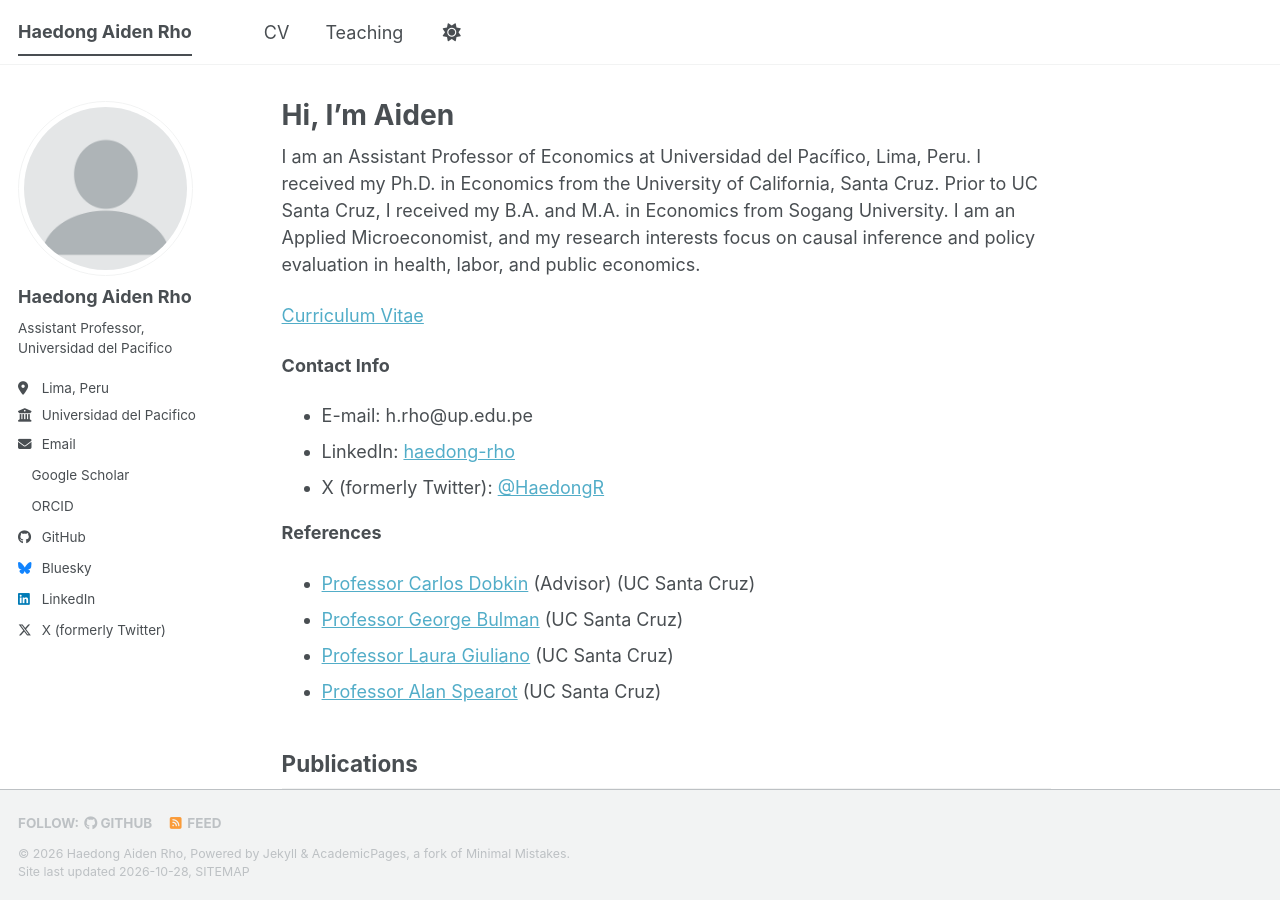
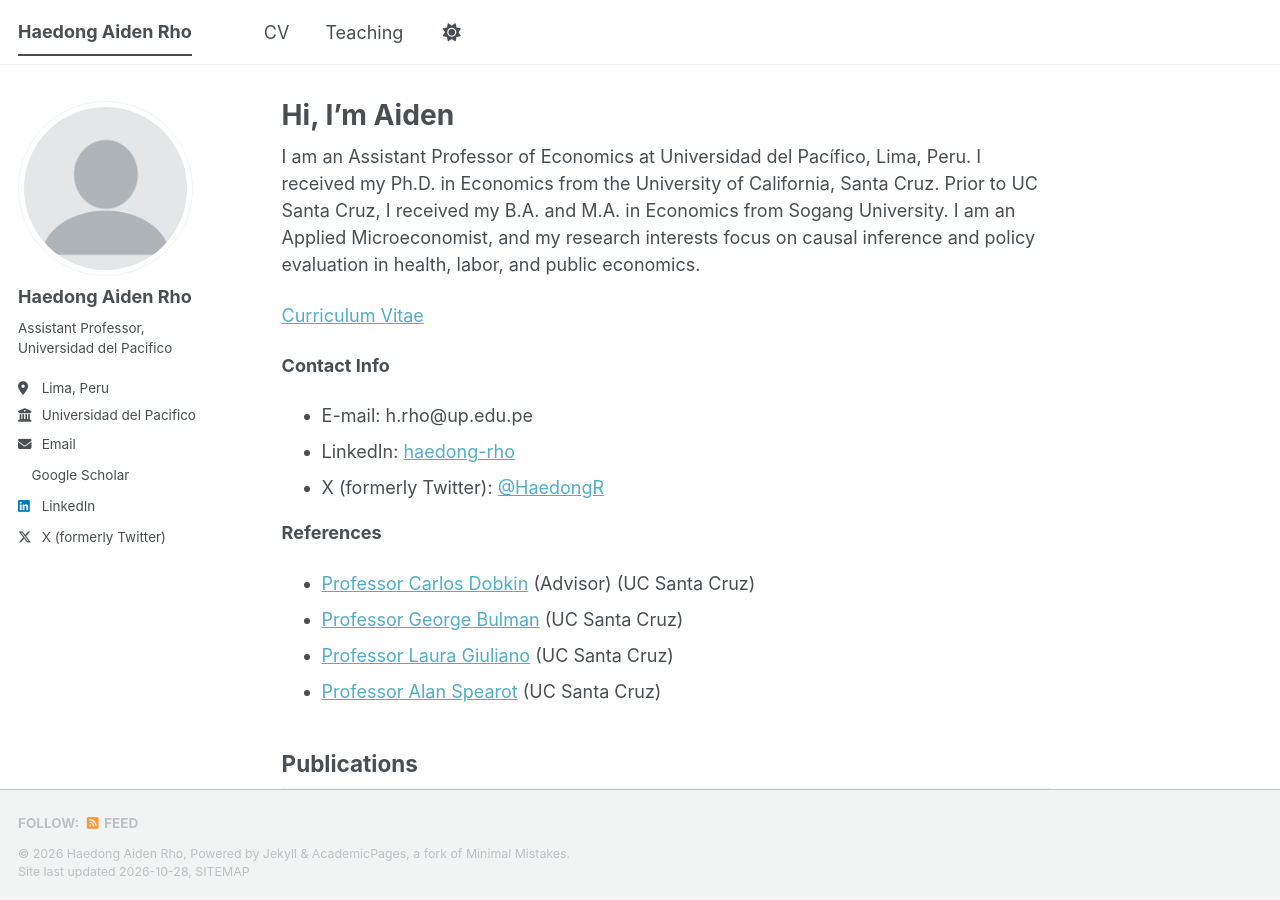
Before and after one commit to ha-rho/ha-rho.github.io, a Jekyll site: the page built from _pages/about.md, in a window 1280 px wide and 900 px high. Built offline with Jekyll 4.4.1, drawn with Linux system fonts in a browser that asks for light colours; a script bundle is joined from its source files by our own code; a style sheet for code colours, icons or effects is not loaded.

Commit message:
Update _config.yml

```diff
--- a/_config.yml
+++ b/_config.yml
@@ -38,7 +38,7 @@ author:
   googlescholar    : "https://scholar.google.com/citations?user=HbSdbOgAAAAJ&hl=en"
   inspire-hep      : # URL
   impactstory      : # URL
-  orcid            : "https://orcid.org/yourorcidurl"
+  orcid            : # URL
   semantic         : # URL
   ssrn             : # URL
   pubmed           : # URL
@@ -51,13 +51,13 @@ author:
   bitbucket        : # Username - Update with your username on the site
   codepen          : # Username
   dribbble         : # Username
-  github           : "academicpages"
+  github           : #"academicpages"
   kaggle           : # Username
   stackoverflow    : # User number or user number and name (i.e., use "1" or "1/jeff-atwood")
 
   # Social media
   artstation       : # Username
-  bluesky          : "bsky.app" # Replace this with you Bluesky username
+  bluesky          : #"bsky.app" # Replace this with you Bluesky username
   facebook         : # Username
   flickr           : # Username
   foursquare       : # Username
```
